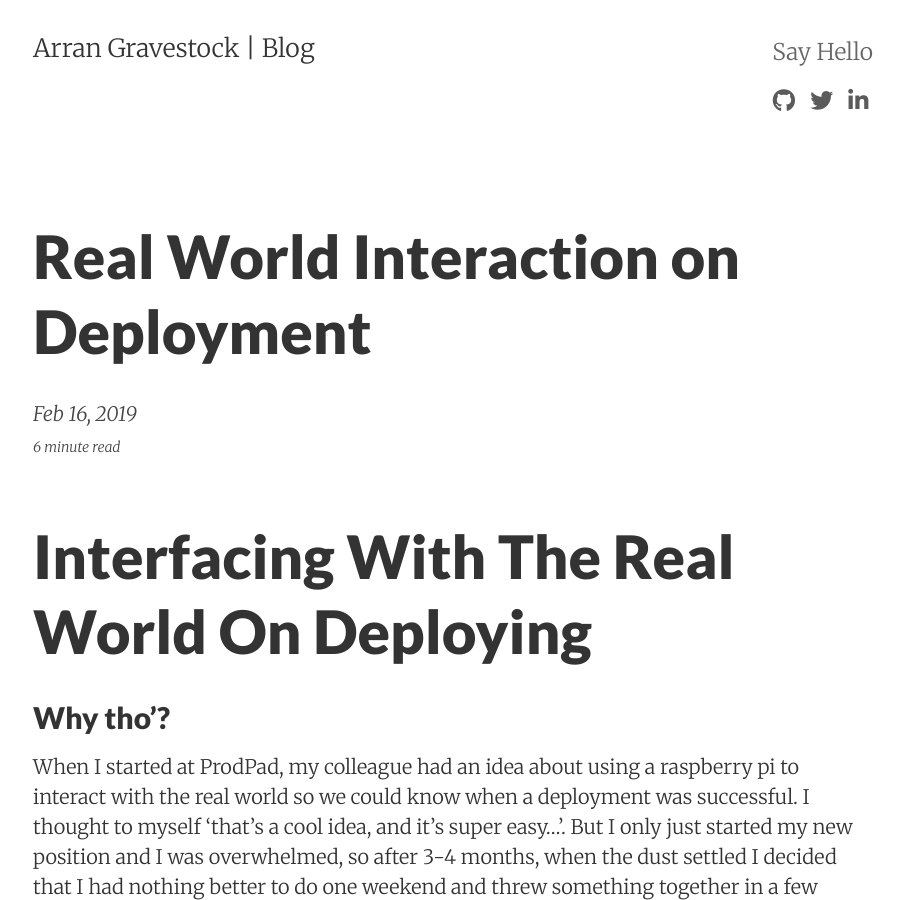
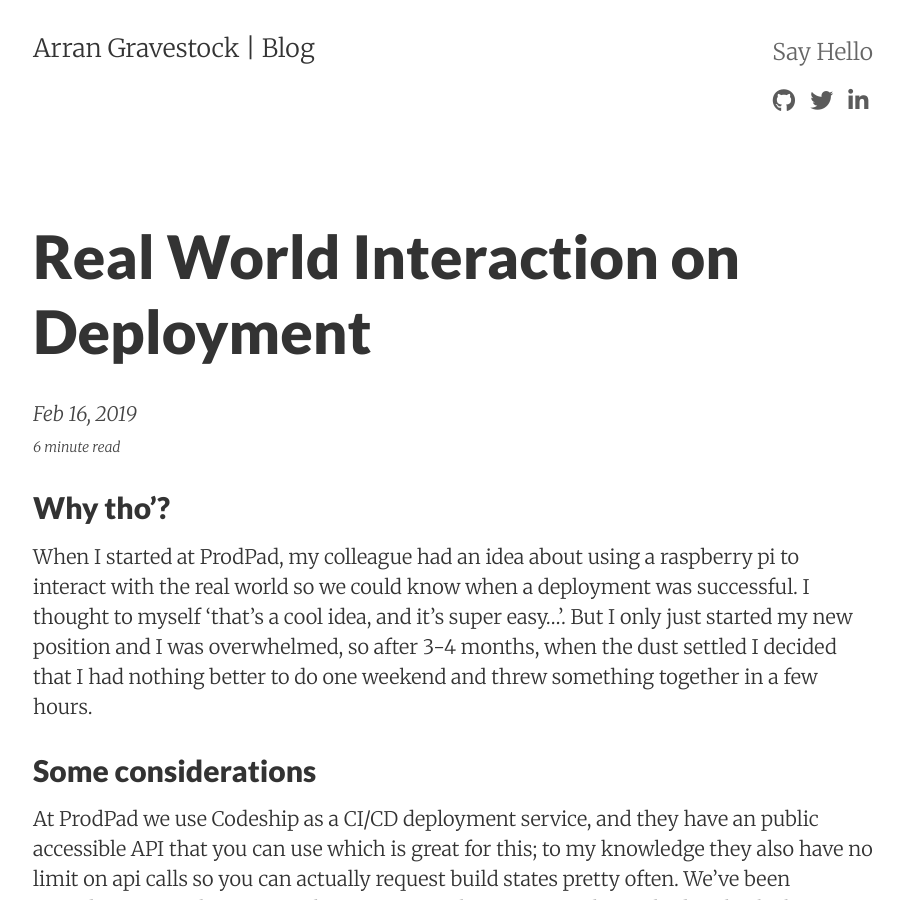
Before and after one commit to ArranGravestock/blog, a Jekyll site: the page built from _posts/2019-02-16-funployment.md, in a window 1280 px wide and 900 px high. Shown: the whole window, without its empty margins (187-1090 px from the left). Built offline with Jekyll 4.4.1, drawn with Linux system fonts in a browser that asks for light colours; nearby versions of some CDN libraries.

Commit message:
Update 2019-02-16-funployment.md

```diff
--- a/_posts/2019-02-16-funployment.md
+++ b/_posts/2019-02-16-funployment.md
@@ -5,8 +5,6 @@ date:       2019-02-16
 summary:    Creating real world interactions when deploying to master
 categories: pi raspberry raspberry-pi deployment codeship fun funployment node python
 ---
-
-# Interfacing With The Real World On Deploying
 
 ## Why tho'?
 
```
